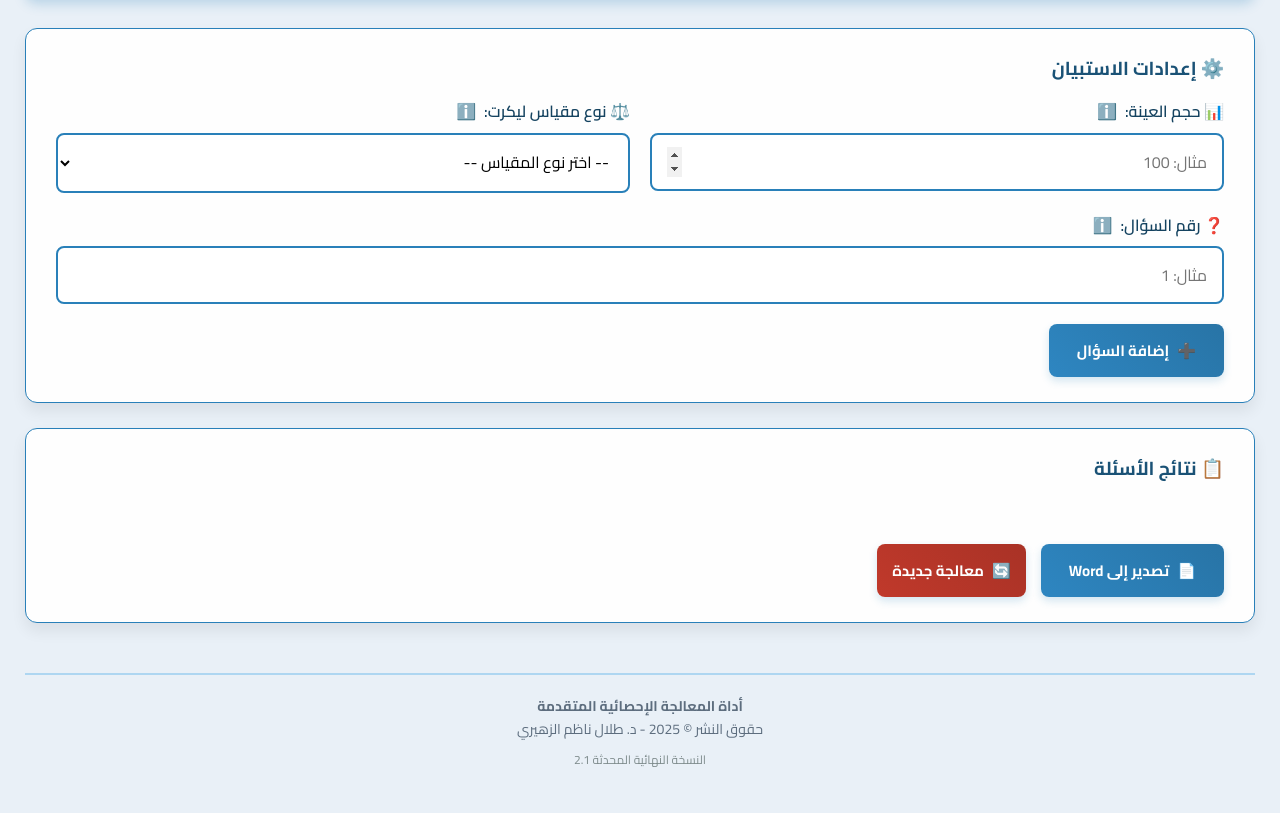
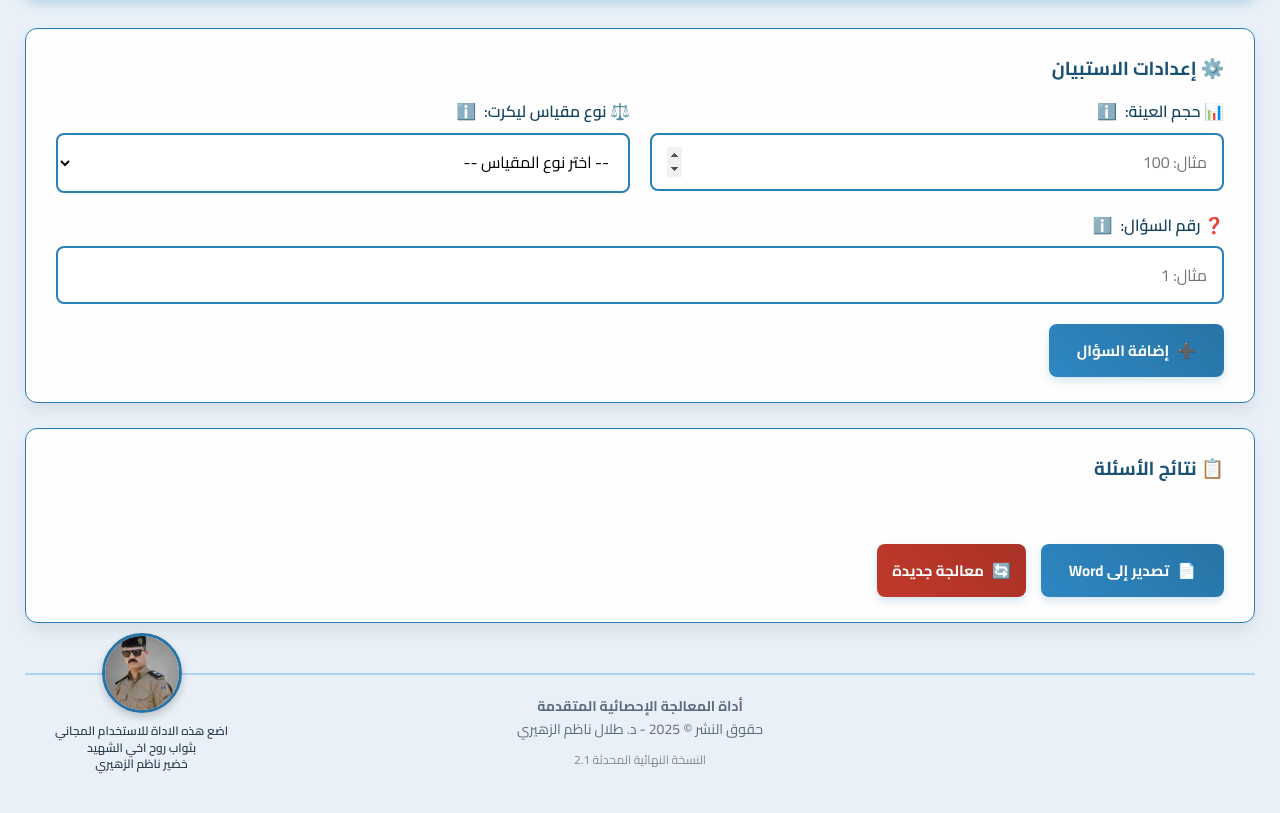
Before and after one commit to Tazzuhairi/libtools, a plain HTML site: page static.html in a window 1280 px wide. Shown: the part 139-952 px from the top of the page. Drawn offline with Linux system fonts and the light colour scheme.

Commit message:
Add files via upload

```diff
--- a/static.html
+++ b/static.html
@@ -259,6 +259,43 @@
       color: #5d6d7e;
       padding: 20px;
       border-top: 2px solid var(--border-color);
+      position: relative;
+      min-height: 120px;
+    }
+
+    .memorial-section {
+      position: absolute;
+      bottom: 20px;
+      left: 30px;
+      display: flex;
+      flex-direction: column;
+      align-items: center;
+      gap: 10px;
+    }
+
+    .memorial-image {
+      width: 80px;
+      height: 80px;
+      border-radius: 50%;
+      border: 3px solid var(--primary-color);
+      box-shadow: 0 4px 8px rgba(0, 0, 0, 0.2);
+      object-fit: cover;
+    }
+
+    .memorial-text {
+      font-size: 12px;
+      color: var(--text-dark);
+      text-align: center;
+      line-height: 1.4;
+      max-width: 200px;
+      font-weight: 600;
+    }
+
+    @media (max-width: 768px) {
+      .memorial-section {
+        position: static;
+        margin-top: 30px;
+      }
     }
 
     .alert {
@@ -655,6 +692,11 @@
     <p><strong>أداة المعالجة الإحصائية المتقدمة</strong></p>
     <p>حقوق النشر © 2025 - د. طلال ناظم الزهيري</p>
     <p style="font-size: 12px; margin-top: 10px; color: #7f8c8d;">النسخة النهائية المحدثة 2.1</p>
+
+    <div class="memorial-section">
+      <img src="k.jpg" alt="صورة الشهيد" class="memorial-image">
+      <p class="memorial-text">اضع هذه الاداة للاستخدام المجاني<br>بثواب روح اخي الشهيد<br>خضير ناظم الزهيري</p>
+    </div>
   </footer>
 
   <script>
```
Also changed, not shown: k.jpg (added).
